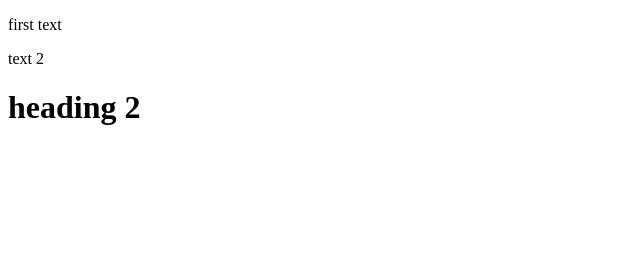
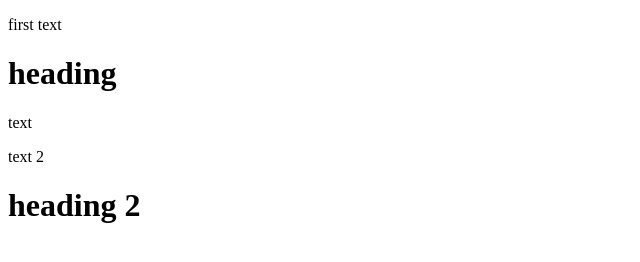
Before and after one commit to MungHtun/learning-git, a plain HTML site: page index.html in a window 1280 px wide. Shown: the whole page, without its empty margins (0-640 px from the left). Drawn offline with Linux system fonts and the light colour scheme.

Commit message:
Update index.html

```diff
--- a/index.html
+++ b/index.html
@@ -8,6 +8,8 @@
 </head>
 <body>
     <p>first text</p>
+    <h1>heading</h1>
+    <p>text</p>
     <p>text 2</p>
     <h1>heading 2</h1>
  </body>
```
